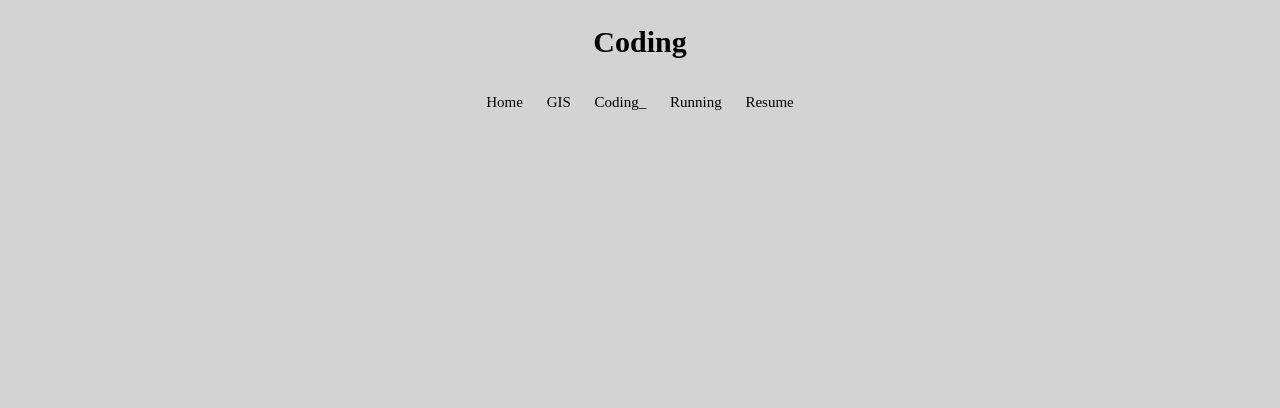
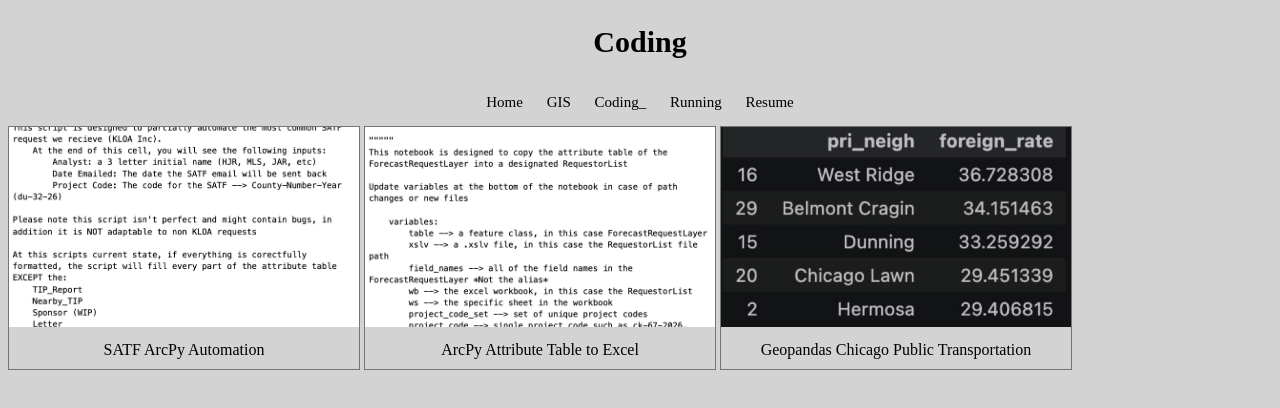
Before and after one commit to henRotunno/rotunno_portfolio.github.io, a plain HTML site: page codebase.html in a window 1280 px wide. Drawn offline with Linux system fonts and the light colour scheme.

Commit message:
code stuff

```diff
--- a/codebase.html
+++ b/codebase.html
@@ -2,7 +2,7 @@
 
 <style>
     body {
-        background-color:lightgrey
+    background-color:lightgrey
      }
      .menu {
     text-align: center;
@@ -18,6 +18,28 @@
     background-color: rgb(114, 209, 223);
     font-size: 20px;
    }
+
+
+   .gallery {
+    display: inline-block;
+    border: 1px solid hsl(0, 0%, 46%);
+    margin: 5px auto;
+    width: 350px;
+   }
+   .gallery .description {
+        padding: 10px;
+        text-align:center;
+   }
+   .gallery:hover{
+        border: 1px solid hsl(0, 0%, 2%)
+   }
+   .gallery img {
+        width: 100%;
+        height: 200px;
+        object-fit: cover;
+
+   }
+
 </style>
 
 <html>
@@ -37,6 +59,29 @@
         </nav>
     </head>
 
+    <body>
+        <div class="gallery">
+            <a target="_blank" href="kloa_script.pdf">
+                <img src="kloa.png" alt="ArcPy SATF">
+            </a>
+            <div class="description">SATF ArcPy Automation</div>
+        </div>
+
+        <div class="gallery">
+            <a target="_blank" href="att_to_req.pdf">
+                <img src="attribute_to_requester.png" alt="Script PDF">
+            </a>
+            <div class="description">ArcPy Attribute Table to Excel</div>
+        </div>
+
+        <div class="gallery">
+            <a target="_blank" href="cta.html">
+                <img src="cta_df.png" alt="Jupyter Notebook">
+            </a>
+            <div class="description">Geopandas Chicago Public Transportation</div>
+        </div>
+    </body>
+
 
 
 
```
Also changed, not shown: cta.html (added, +68 -0 lines), arcanine.png (added), attribute_to_requester.png (added), cta.png (added), cta_df.png (added), kloa.png (added), presentation.png (added), 4 other files.
